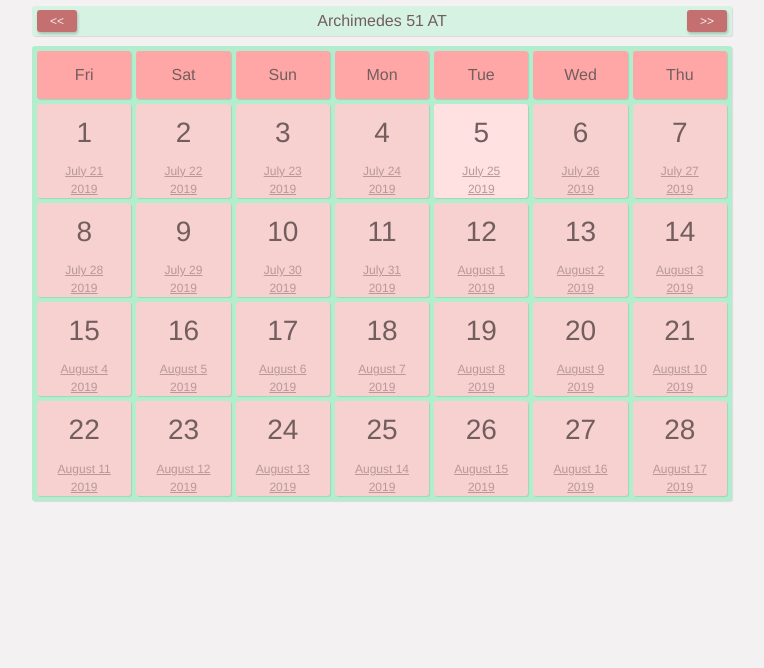
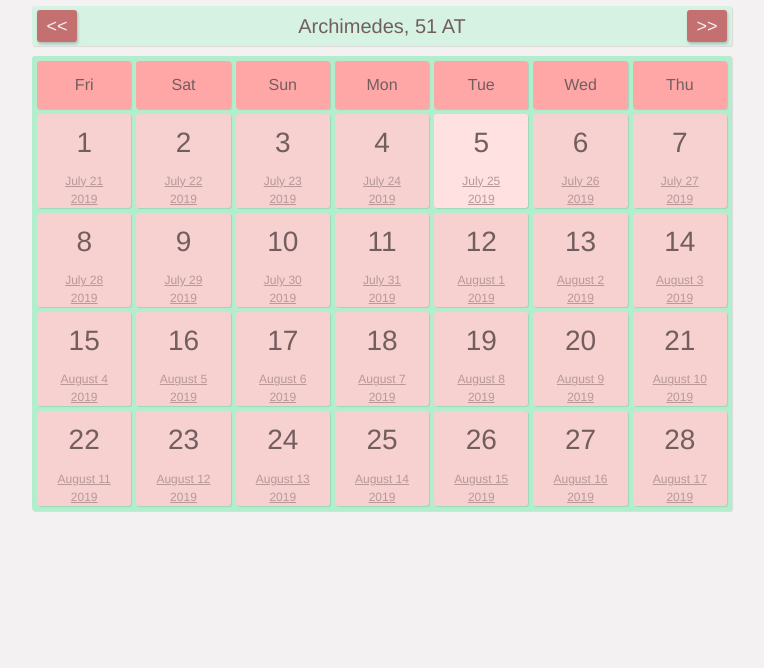
Before and after one commit to anoopelias/tranquility-calendar, a website with bundled scripts: page index.html in a window 1280 px wide. Shown: the part 132-800 px from the top of the page, without its empty margins (258-1022 px from the left). Built offline with nearby package versions, Linux system fonts and the light colour scheme.

Commit message:
Month bar looks good
Month bar was too small and not noticable. Now it looks much better (I
hope.)

Signed-off-by: anoopelias <anoopelias@gmail.com>

```diff
--- a/js/greg.js
+++ b/js/greg.js
@@ -129,7 +129,7 @@ function setCalendarGrid(datesOfMonth) {
 
 function setYearMonth(year, month) {
     // TODO: Handle AD/BC
-    $("#month").text(monthNames[month - 1] + " " + year);
+    $("#month").text(monthNames[month - 1] + ", " + year);
 }
 
 function setDay(month, day) {
--- a/js/tranq.js
+++ b/js/tranq.js
@@ -109,7 +109,7 @@ export function getTranqYearStr(year) {
 }
 
 function setYearMonth(year, month) {
-    $("#month").text(monthNames[month - 1] + " " + getTranqYearStr(year));
+    $("#month").text(monthNames[month - 1] + ", " + getTranqYearStr(year));
 }
 
 function setDay(month, day) {
--- a/style/main.scss
+++ b/style/main.scss
@@ -37,12 +37,14 @@ body {
     justify-content: space-between;
     align-items: center;
     background: #d5f2e3;
-    height: 30px;
+    height: 40px;
     margin-bottom: 10px;
     border-radius: $grid-border-radius;
     box-shadow: 1px 1px 1px rgba(0, 0, 0, .1);
+    font-size: 20px;
 }
 .month-control {
+    @extend .center-align;
     margin: 0 $grid-spacing 0 $grid-spacing;
     background: #c47070;
     border-radius: $grid-border-radius;
@@ -50,9 +52,8 @@ body {
     box-shadow: 1px 2px 3px rgba(0, 0, 0, .2);
     color: #f3f1f1;
     width: 40px;
-    font-size: 12px;
-    height: 22px;
-    line-height: 22px;
+    font-size: 18px;
+    height: 32px;
     text-align: center;
     cursor: pointer;
 }
```
Also changed, not shown: style/main.css.
